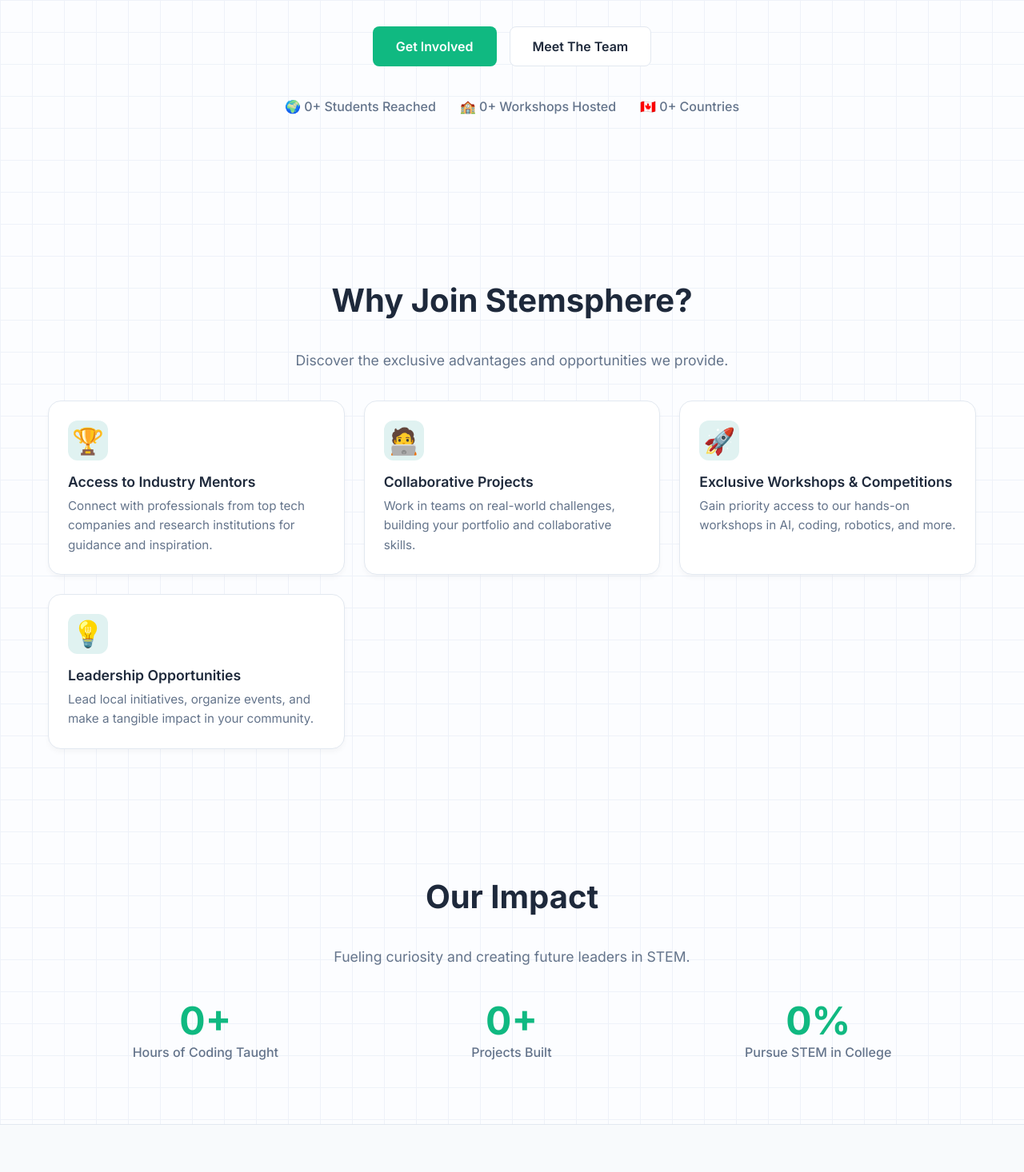
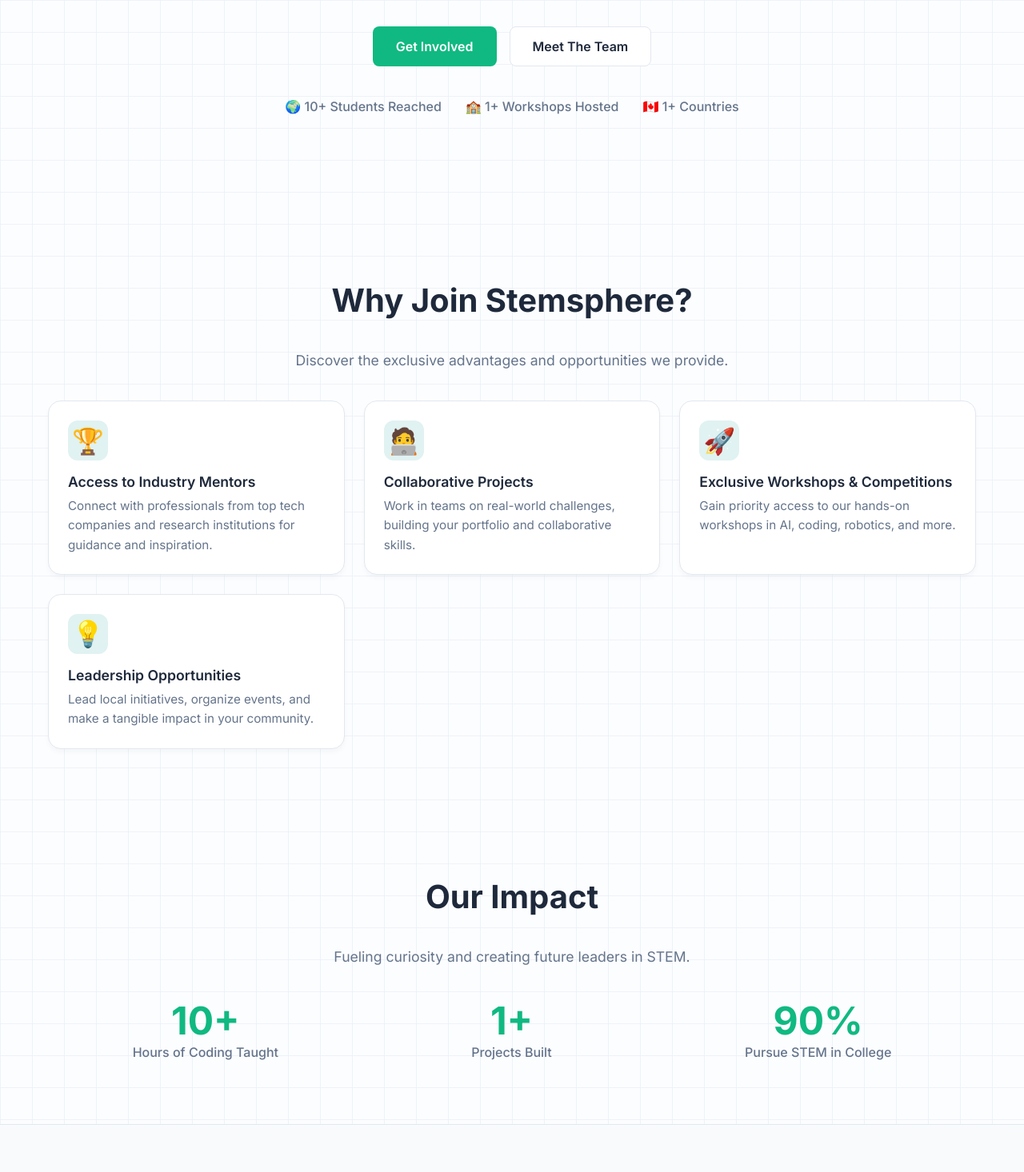
Before and after one commit to diwenne/stemsphere, a React (Vite) app: page / in a window 1280 px wide. Shown: the part 440-1906 px from the top of the page at 80% size. Built offline with nearby package versions, Linux system fonts and the light colour scheme.

Commit message:
placeholder fluff

```diff
--- a/src/pages/Home/Home.tsx
+++ b/src/pages/Home/Home.tsx
@@ -81,9 +81,9 @@ const Home: React.FC<HomeProps> = ({ setActiveSection }) => {
             <a href="/leadership" className="btn btn-secondary">Meet The Team</a>
           </div>
           <div className="hero-stats">
-            <span>🌍 0+ Students Reached</span>
-            <span>🏫 0+ Workshops Hosted</span>
-            <span>🇨🇦 0+ Countries</span>
+            <span>🌍 10+ Students Reached</span>
+            <span>🏫 1+ Workshops Hosted</span>
+            <span>🇨🇦 1+ Countries</span>
           </div>
         </div>
       </Section>
@@ -104,15 +104,15 @@ const Home: React.FC<HomeProps> = ({ setActiveSection }) => {
         <p className="section-subtitle">Fueling curiosity and creating future leaders in STEM.</p>
         <div className="impact-stats-container">
           <div className="impact-stat">
-            <span className="impact-number">0+</span>
+            <span className="impact-number">10+</span>
             <span className="impact-label">Hours of Coding Taught</span>
           </div>
           <div className="impact-stat">
-            <span className="impact-number">0+</span>
+            <span className="impact-number">1+</span>
             <span className="impact-label">Projects Built</span>
           </div>
           <div className="impact-stat">
-            <span className="impact-number">0%</span>
+            <span className="impact-number">90%</span>
             <span className="impact-label">Pursue STEM in College</span>
           </div>
         </div>
```
